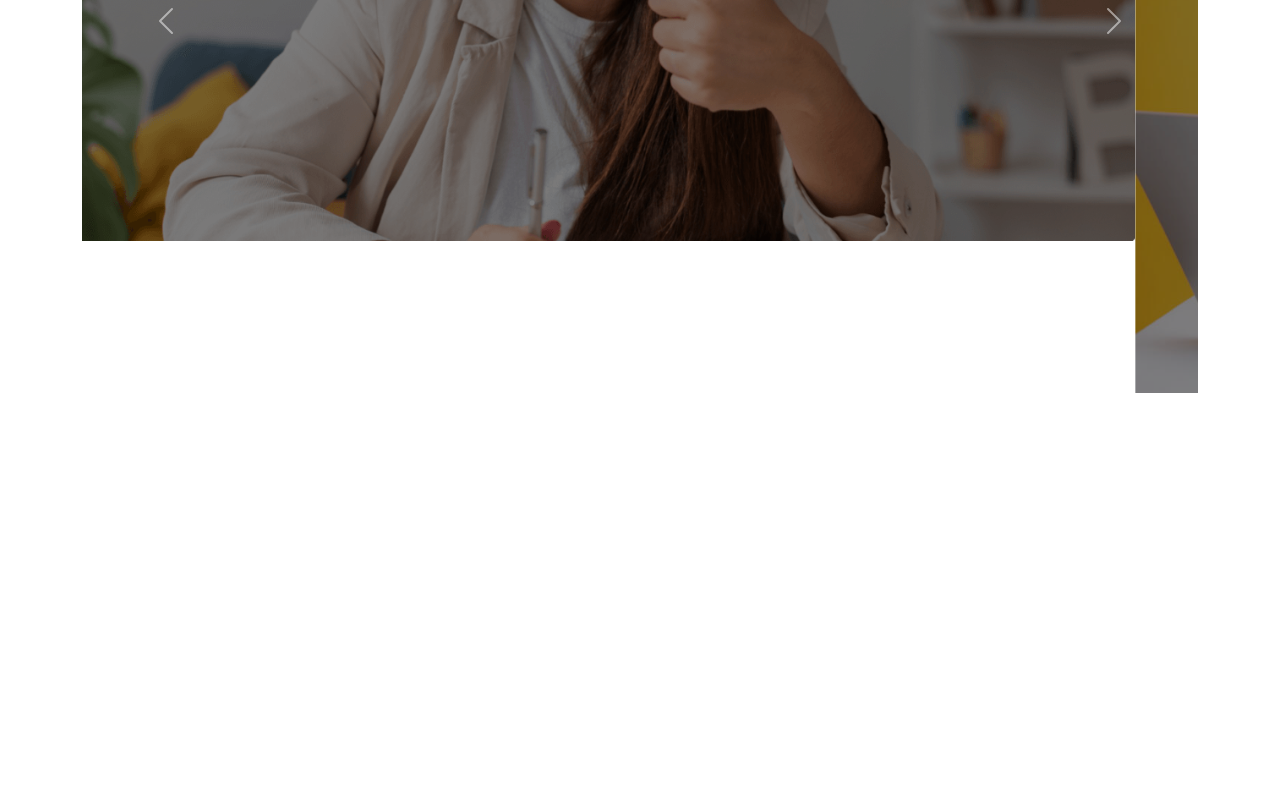
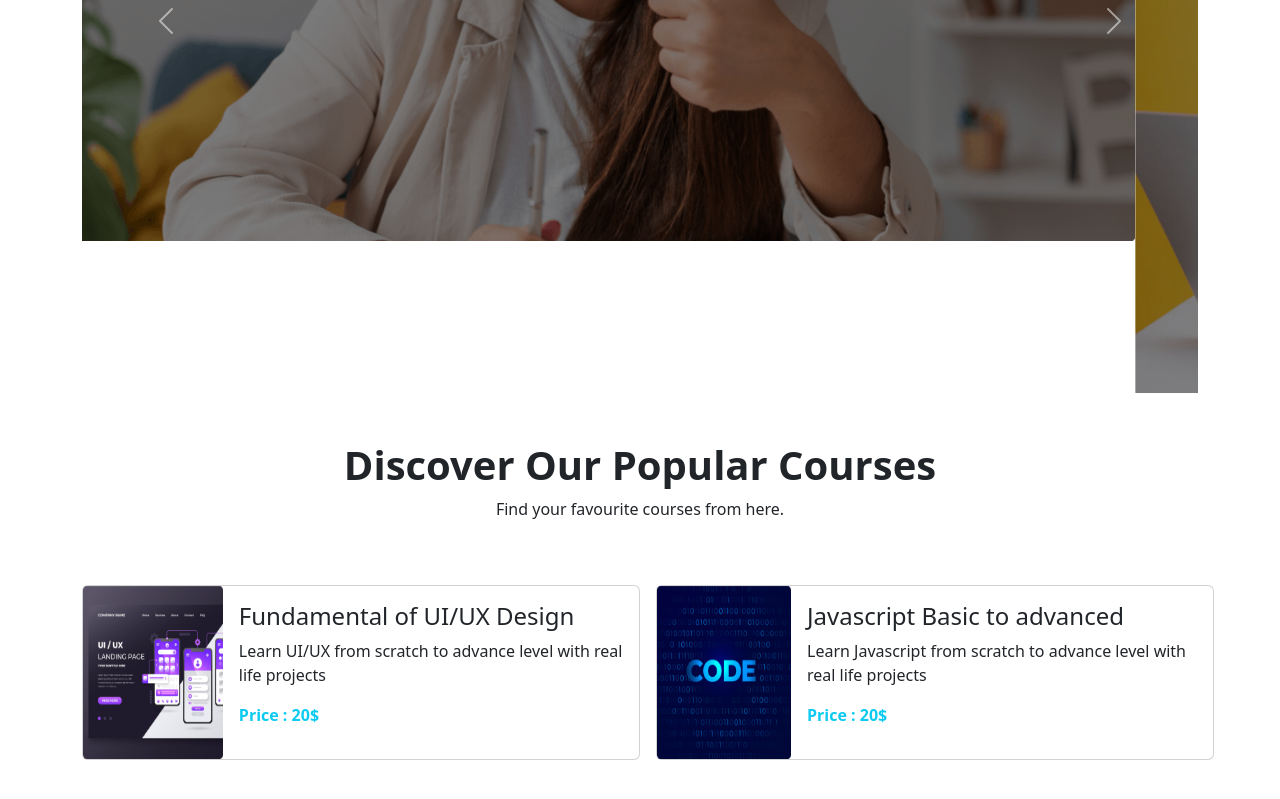
Before and after one commit to Iqtidar102011/edtech_website, a plain HTML site: page index.html in a window 1280 px wide. Shown: the part 399-1198 px from the top of the page. Before the commit the page ends 840 px from the top, so only its background shows below. Drawn offline with nearby package versions, Linux system fonts and the light colour scheme.

Commit message:
courses card setup done

```diff
--- a/index.html
+++ b/index.html
@@ -130,6 +130,48 @@
         <!-- slider ends -->
 
     </header>
+    <main>
+        <!-- courses starts -->
+        <section>
+            <h1 class="text-center fw-bold">Discover Our Popular
+                Courses</h1>
+            <p class="text-center">Find your favourite courses from here.</p>
+            <div class="container my-5">
+                <div class="row g-0 d-dlex flex-lg-nowrap flex-md-wrap flex-wrap">
+                    <!-- card 1 start -->
+                    <div class="card col-lg-6 col-md-12 col-12 d-flex flex-lg-row flex-md-row flex-column me-3 my-3">
+
+                        <div>
+                            <img class="img-fluid w-100 h-100" src="images/course/course-1.png" alt="">
+                        </div>
+                        <div class="card-body">
+                            <h4 class="">Fundamental of UI/UX Design</h4>
+                            <p>Learn UI/UX from scratch to advance level with real life projects</p>
+                            <p class="text-info fw-bold">Price : 20$</p>
+
+
+
+                        </div>
+                    </div>
+                    <!-- card 2 start -->
+                    <div class="card col-lg-6 col-md-12 col-12 d-flex flex-lg-row flex-md-row flex-column me-3 my-3">
+
+                        <div>
+                            <img class="img-fluid w-100 h-100" src="images/course/course-2.png" alt="">
+                        </div>
+                        <div class="card-body">
+                            <h4>Javascript Basic to advanced</h4>
+                            <p>Learn Javascript from scratch to advance level with real life projects</p>
+                            <p class="text-info fw-bold">Price : 20$</p>
+                        </div>
+
+                    </div>
+                </div>
+
+            </div>
+        </section>
+        <!-- courses ends -->
+    </main>
     <script src="https://cdn.jsdelivr.net/npm/bootstrap@5.2.0/dist/js/bootstrap.bundle.min.js"
         integrity="sha384-A3rJD856KowSb7dwlZdYEkO39Gagi7vIsF0jrRAoQmDKKtQBHUuLZ9AsSv4jD4Xa"
         crossorigin="anonymous"></script>
```
